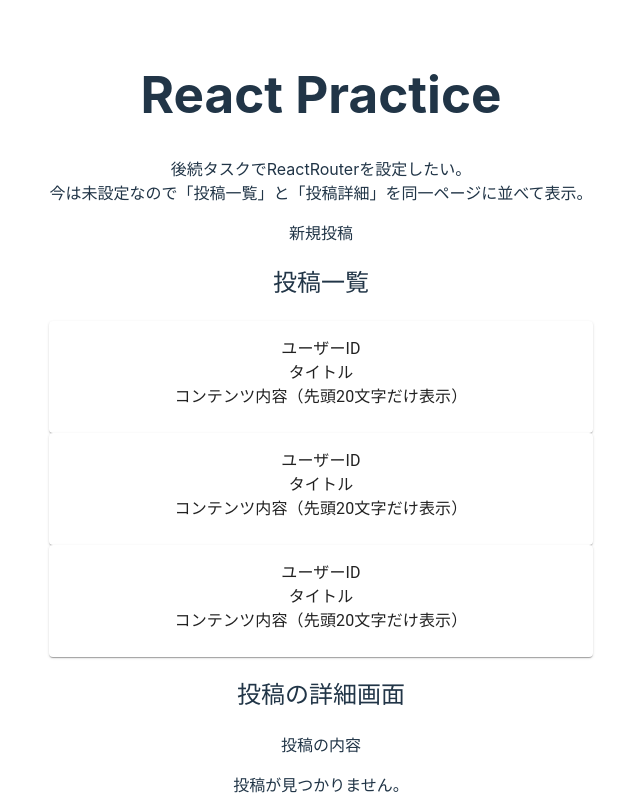
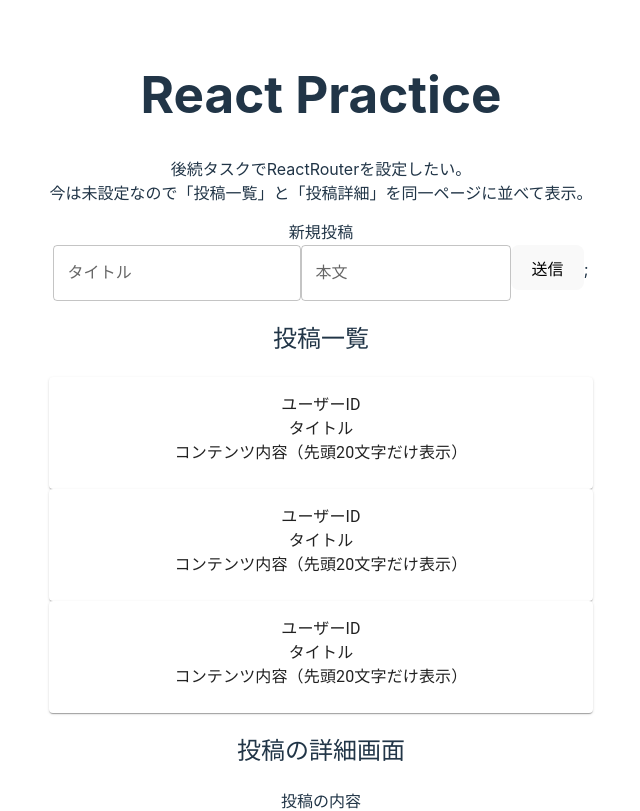
Before and after one commit to Nine-777/react-practice, a React (Vite) app: page / in a window 1280 px wide. Shown: the top 811 px of the page, without its empty margins (319-959 px from the left). Built offline with nearby package versions, Linux system fonts and the light colour scheme; no server answers.

Commit message:
:building_construction: #55 CreatePostFormをHomeに設置

```diff
--- a/src/pages/Home.tsx
+++ b/src/pages/Home.tsx
@@ -1,12 +1,12 @@
 // ---- Components ----
 import SectionContainer from '../components/SectionContainer';
+import CreatePostForm from '../components/CreatePostForm';
 import Card from '../components/Card';
 
 export default function Home() {
-
   return (
     <>
-      <SectionContainer>新規投稿</SectionContainer>
+      <CreatePostForm />
       <SectionContainer>
         <h2>投稿一覧</h2>
         <Card />
```
